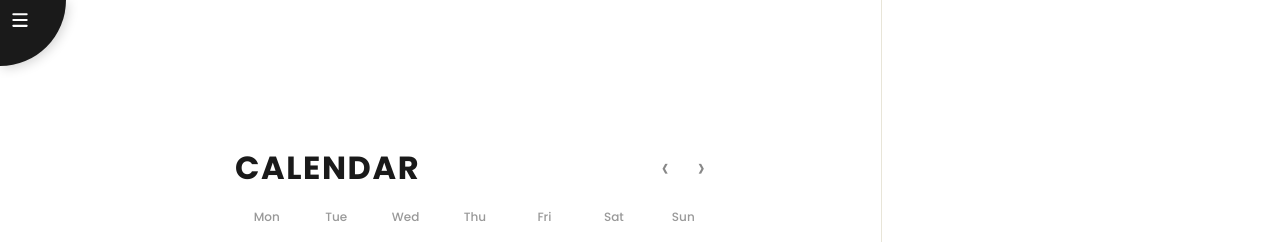
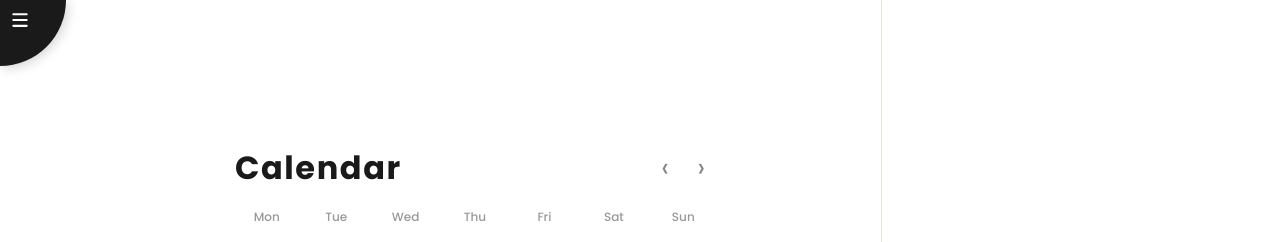
Before and after one commit to n-arbij/sidelark-react, a React (Create React App) app: page /calendar in a window 1280 px wide. Shown: the top 242 px of the page. Built offline with nearby package versions, Linux system fonts and the light colour scheme.

Commit message:
upt: title

```diff
--- a/src/pages/calendar/Calendar.js
+++ b/src/pages/calendar/Calendar.js
@@ -139,7 +139,7 @@ function Calendar() {
                 <div className="cal-main">
                     <div className="cal-header">
                         <div className="cal-header__title">
-                            <h1>CALENDAR</h1>
+                            <h1>Calendar</h1>
                         </div>
                         <div className="cal-header__nav">
                             <button className="cal-nav-btn" onClick={prevMonth}>&#8249;</button>
```
